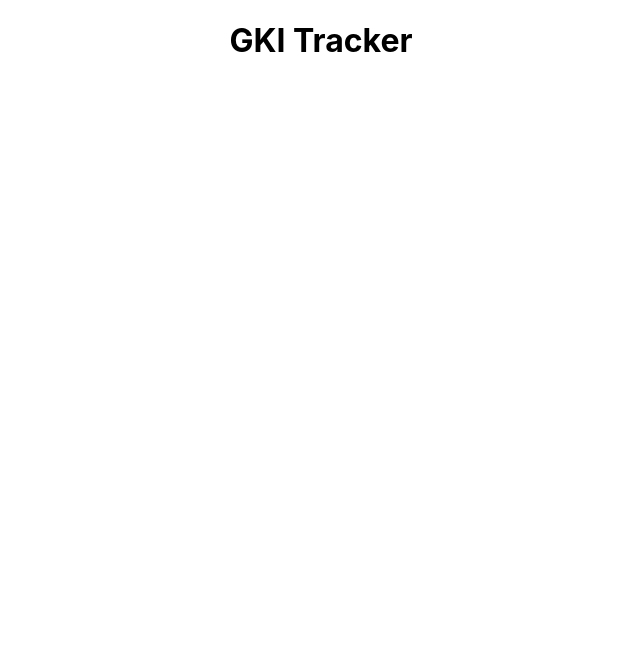
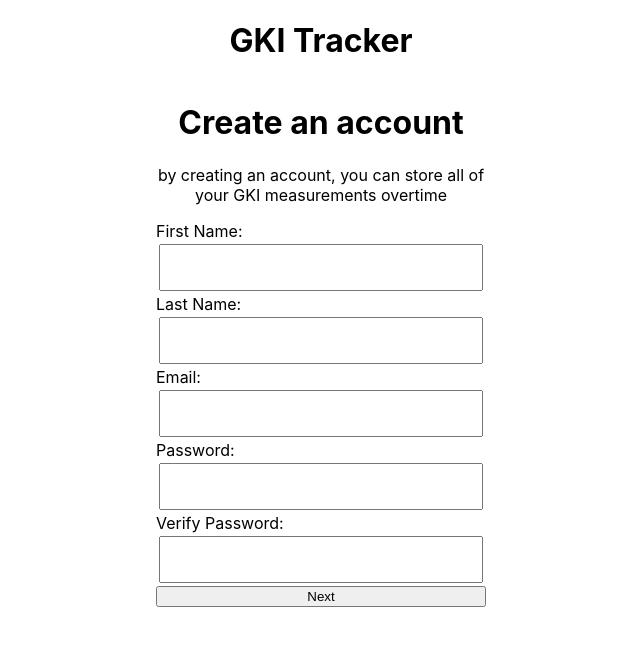
Before and after one commit to zbarovsky/GKI-tracker, a React (Create React App) app: page /signup in a window 1280 px wide. Shown: the top 646 px of the page, without its empty margins (319-959 px from the left). Built offline with nearby package versions, Linux system fonts and the light colour scheme.

Commit message:
added create user form and page

```diff
--- a/src/App.js
+++ b/src/App.js
@@ -1,7 +1,8 @@
 import './App.scss';
-import {Route, Link} from 'react-router-dom';
-import {Profile} from './components/profile/profile'
-import GKIinput from './components/gkiinput'
+import { Route, Link } from 'react-router-dom';
+import { Profile } from './components/profile/profile';
+import GKIinput from './components/gkiinput';
+import CreateUser from './components/CreateUser/CreateUser';
 
 function App() {
 	return (
@@ -10,8 +11,9 @@ function App() {
 				<h1>GKI Tracker</h1>
 			</header>
 			<body>
-        <Route path='/profile' render={() => <Profile /> } />
-        <Route path='/gkiinput' render={() => <GKIinput /> } />
+				<Route path='/profile' render={() => <Profile />} />
+				<Route path='/gkiinput' render={() => <GKIinput />} />
+				<Route path='/signup' render={() => <CreateUser />} />
 			</body>
 		</div>
 	);
--- a/src/App.scss
+++ b/src/App.scss
@@ -1,23 +1,39 @@
 @mixin for-phone-only {
-  @media (max-width: 599px) { @content };
+	@media (max-width: 599px) {
+		@content;
+	}
 }
 
 @mixin for-tablet-portrait-up {
-  @media (min-width: 600px) { @content };
+	@media (min-width: 600px) {
+		@content;
+	}
 }
 
 @mixin for-tablet-landscape-up {
- @media (min-width: 900px) {@content};
+	@media (min-width: 900px) {
+		@content;
+	}
 }
 
 @mixin for-desktop-up {
-  @media (min-width: 1200px) {@content};
+	@media (min-width: 1200px) {
+		@content;
+	}
 }
 
 @mixin for-big-desktop-up {
-  @media (min-width: 1800px) {@content};
+	@media (min-width: 1800px) {
+		@content;
+	}
 }
 
 .App {
-  text-align: center;
+	text-align: center;
 }
+
+.err-text {
+	color: red;
+	margin: 0;
+	padding: 0;
+}
--- /dev/null
+++ b/src/components/CreateUser/CreateUser.css
@@ -0,0 +1,28 @@
+.sign-up-box {
+	width: 330px;
+	margin: 30px auto;
+	padding: 10px;
+	background-color: #ffffff;
+}
+
+.sign-up-box h1 {
+	margin: 3px 0 7px 0;
+	padding: 0;
+}
+
+.sign-up-box form {
+	display: flex;
+	flex-direction: column;
+}
+
+.sign-up-form input {
+	width: 300px;
+	font-size: 20px;
+	padding: 10px;
+	display: block;
+	margin: 3px auto;
+}
+
+label {
+	text-align: left;
+}
--- /dev/null
+++ b/src/components/CreateUser/CreateUser.js
@@ -0,0 +1,178 @@
+import React, { useState } from 'react';
+import FormField from '../FormField/FormField';
+import './CreateUser.css';
+
+const CreateUser = () => {
+	const blankForm = {
+		firstName: '',
+		lastName: '',
+		email: '',
+		password: '',
+		confirm: '',
+	};
+	const [formState, setFormState] = useState(blankForm);
+	const [errors, setErrors] = useState({});
+	const [sent, setSent] = useState(false);
+
+	function doubleCheckForm() {
+		const errs = {};
+		errs.firstName = formState.firstName ? '' : 'Required';
+		errs.lastName = formState.lastName ? '' : 'Required';
+		errs.email = formState.email ? '' : 'Required';
+		errs.password = formState.password ? '' : 'Required';
+		errs.confirm = formState.confirm ? '' : 'Required';
+		setErrors({ ...errs });
+		if (!errs.lastName && !errs.email && !errs.confirm && !errs.password) {
+			return true;
+		} else {
+			return false;
+		}
+	}
+
+	function validateUsername(e) {
+		if (!e.target.value) {
+			setErrors({
+				...errors,
+				lastName: 'Required',
+			});
+		} else {
+			setErrors({
+				...errors,
+				lastName: '',
+			});
+		}
+		setFormState({
+			...formState,
+			[e.target.id]: e.target.value,
+		});
+	}
+
+	function validateEmail(e) {
+		const regex = RegExp('[\\w-\\.]+@([\\w-]+\\.)+[\\w-]{2,15}$');
+		if (!e.target.value) {
+			setErrors({
+				...errors,
+				email: 'Required',
+			});
+		} else if (regex.test(e.target.value) && e.target.value) {
+			setErrors({
+				...errors,
+				email: '',
+			});
+		} else {
+			setErrors({
+				...errors,
+				email: 'Invalid email',
+			});
+		}
+		setFormState({
+			...formState,
+			[e.target.id]: e.target.value,
+		});
+	}
+
+	function validatePassword(e) {
+		if (!e.target.value) {
+			setErrors({
+				...errors,
+				[e.target.id]: 'Required',
+			});
+		} else if (e.target.id === 'password') {
+			if (e.target.value !== formState.confirm) {
+				setErrors({
+					...errors,
+					confirm: 'Passwords must match',
+					password: '',
+				});
+			} else {
+				setErrors({
+					...errors,
+					confirm: '',
+				});
+			}
+		} else if (e.target.value !== formState.password) {
+			setErrors({
+				...errors,
+				confirm: 'Passwords must match',
+			});
+		} else {
+			setErrors({
+				...errors,
+				confirm: '',
+			});
+		}
+		setFormState({
+			...formState,
+			[e.target.id]: e.target.value,
+		});
+	}
+
+	async function handleSubmit(e) {
+		e.preventDefault();
+		setSent(true);
+		if (doubleCheckForm()) {
+			console.log('signed in'); //replace with actual sign in lol
+		}
+		setSent(false);
+	}
+
+	return (
+		<div className='container sign-up-box'>
+			<form className='form-stack sign-up-form' onSubmit={handleSubmit}>
+				<h1>Create an account</h1>
+				<p>
+					by creating an account, you can store all of your GKI measurements
+					overtime
+				</p>
+				<label htmlFor='firstName'>First Name:</label>
+				<FormField
+					type='text'
+					id='firstName'
+					value={formState.firstName}
+					err={errors.firstName}
+					handleChange={(e) => {
+						setFormState({ ...formState, firstName: e.target.value });
+						setErrors({ ...errors, firstName: '' });
+					}}
+				/>
+				<label htmlFor='lastName'>Last Name:</label>
+				<FormField
+					type='text'
+					id='lastName'
+					value={formState.lastName}
+					err={errors.lastName}
+					handleChange={validateUsername}
+				/>
+				<label htmlFor='email'>Email:</label>
+				<FormField
+					type='email'
+					id='email'
+					value={formState.email}
+					err={errors.email}
+					handleChange={validateEmail}
+				/>
+				<label htmlFor='password'>Password:</label>
+				<FormField
+					type='password'
+					id='password'
+					value={formState.password}
+					err={errors.password}
+					handleChange={validatePassword}
+				/>
+				<label htmlFor='confirm'>Verify Password:</label>
+				<FormField
+					type='password'
+					id='confirm'
+					value={formState.confirm}
+					err={errors.confirm}
+					handleChange={validatePassword}
+				/>
+				<button type='submit' disabled={sent}>
+					Next
+				</button>
+			</form>
+		</div>
+	);
+};
+
+export default CreateUser;
--- /dev/null
+++ b/src/components/FormField/FormField.js
@@ -0,0 +1,26 @@
+import React from 'react';
+
+const FormField = ({
+	type,
+	id,
+	err,
+	required = false,
+	handleChange,
+	value,
+}) => {
+	return (
+		<>
+			<input
+				className={!err ? '' : 'err'}
+				required={required}
+				type={type}
+				id={id}
+				value={value}
+				onChange={handleChange}
+			/>
+			{!err || <p className='err-text'>*{err}</p>}
+		</>
+	);
+};
+
+export default FormField;
```
Lines whose indentation alone changed are shown as unchanged.
